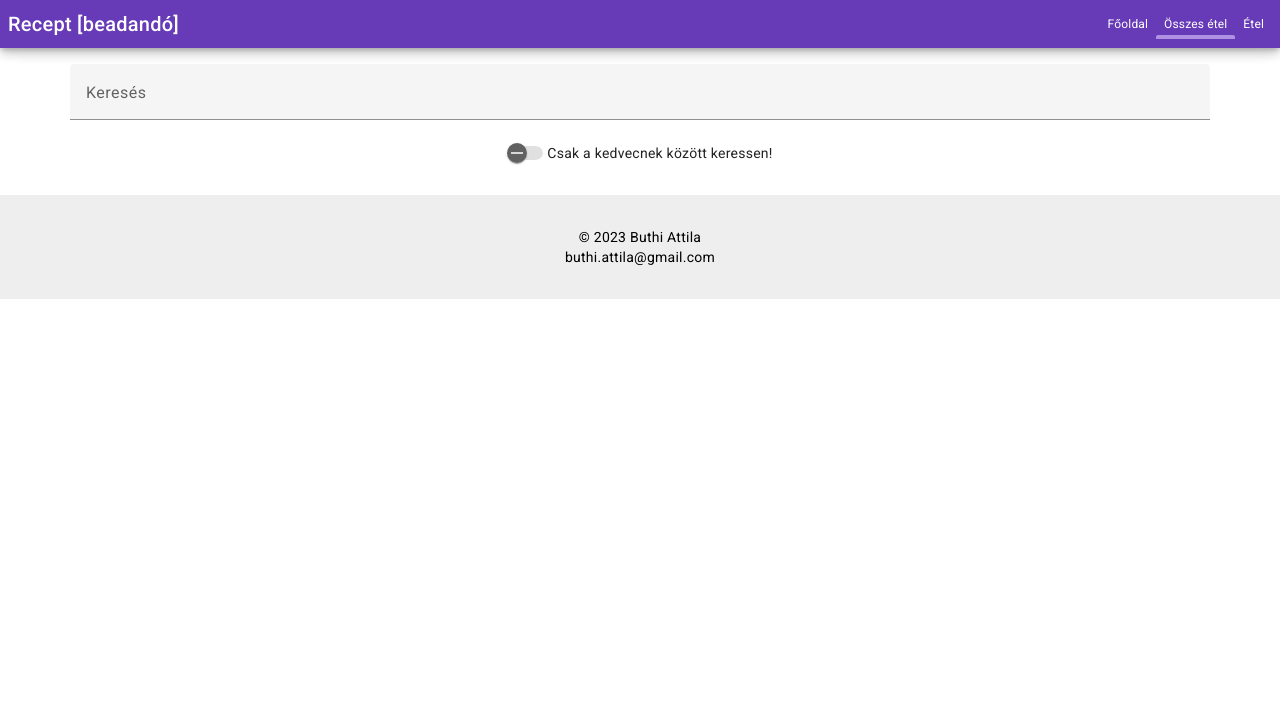
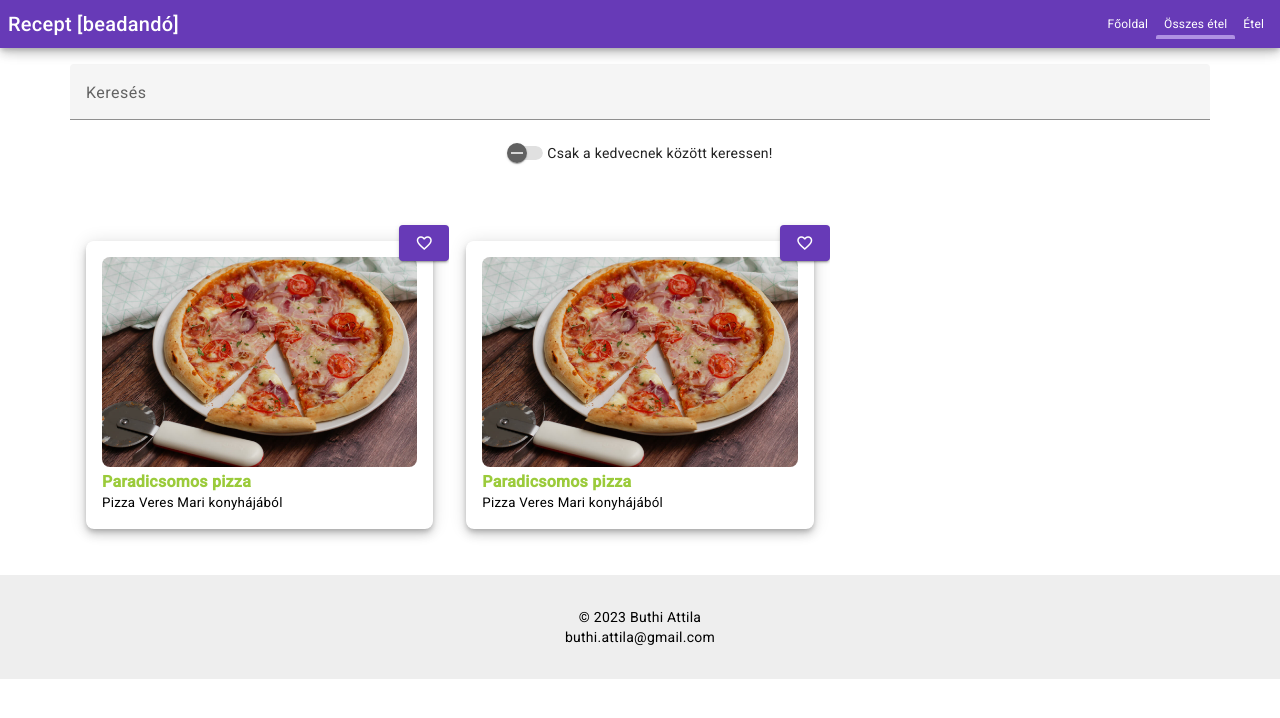
Before and after one commit to buthiattila/buthi-attila-beadando, an Angular app: page /foods in a window 1280 px wide. Shown: the top 718 px of the page. Built offline with nearby package versions, Linux system fonts and the light colour scheme; what ng-image-slider would draw is missing.

Commit message:
összes étel grid megjelenítése

```diff
--- a/src/app/features/foods/foods.component.html
+++ b/src/app/features/foods/foods.component.html
@@ -9,20 +9,35 @@
       </mat-form-field>
 
       <div class="w-100 text-center mb-3">
-        <mat-slide-toggle color="primary"  [(ngModel)]="onlyFavorites">
+        <mat-slide-toggle color="primary" [(ngModel)]="onlyFavorites">
           Csak a kedvecnek között keressen!
         </mat-slide-toggle>
       </div>
 
       <div *ngIf="filteredFoods.length; else elseBlock">
-
-
-
+        <mat-grid-list [cols]="breakpoint" (window:resize)="onResize($event)">
+          <mat-grid-tile class="card" *ngFor="let food of filteredFoods">
+            <mat-card>
+              <mat-card-content class="recipeItem">
+                <app-btn-favorite class="btn-favorite" [itemIdentifier]="food.id"></app-btn-favorite>
+                <div (click)="openItem(food.id)">
+                  <figure class="leadImg mb-1">
+                    <img src="{{food.image}}" alt="{{food.name}}" />
+                  </figure>
+                  <div class="mb-1">
+                    <div class="title">{{food.name}}</div>
+                  </div>
+                  <small class="description mb-1">{{food.shortDescription}}</small>
+                </div>
+              </mat-card-content>
+            </mat-card>
+          </mat-grid-tile>
+        </mat-grid-list>
       </div>
     </div>
   </div>
 </div>
 
 <ng-template #elseBlock>
-  <h2 class="w-100 text-center">Nincs találat</h2>
+  <h2 class="w-100 text-center errorMessage">{{errorMessage}}</h2>
 </ng-template>
--- a/src/app/features/foods/foods.component.scss
+++ b/src/app/features/foods/foods.component.scss
@@ -1,4 +1,49 @@
+$text_color_1: #9bcb3b;
+$text_color_2: #673ab7;
+
 .mat-mdc-form-field {
   font-size: 14px;
   width: 100%;
 }
+
+.mat-mdc-card {
+  box-shadow: none;
+}
+
+.btn-favorite {
+  position: absolute;
+  top: 0;
+  right: 0;
+}
+
+.recipeItem {
+  margin: 1rem;
+  font-size: 1rem;
+  border-radius: .5rem;
+  box-shadow: 0 3px 5px -1px #0003, 0 6px 10px #00000024, 0 1px 18px #0000001f;
+  cursor: pointer;
+
+  .title {
+    font-weight: 600;
+    color: $text_color_1;
+  }
+
+  .category {
+    font-style: italic;
+    font-size: .8rem;
+    color: $text_color_2;
+  }
+
+  .leadImg {
+    img {
+      border-radius: .5rem;
+      max-width: 100%;
+    }
+  }
+}
+
+.errorMessage {
+  margin-top: 2rem;
+  margin-bottom: 2rem;
+  color: $text_color_2;
+}
--- a/src/app/features/foods/foods.component.ts
+++ b/src/app/features/foods/foods.component.ts
@@ -1,29 +1,33 @@
-import {Component} from '@angular/core';
+import {Component, OnInit} from '@angular/core';
 import {Subject} from "rxjs";
 
 import {StorageService} from "../../core/services/storage.service";
 import {FoodService} from "../../core/services/food.service";
 import {Food} from "../../core/types/food.type";
+import {Router} from "@angular/router";
 
 @Component({
   selector: 'app-foods',
   templateUrl: './foods.component.html',
   styleUrls: ['./foods.component.scss']
 })
-export class FoodsComponent {
+export class FoodsComponent implements OnInit {
 
   loading: boolean = false;
   onlyFavorites: boolean = false;
+  errorMessage: string = '';
   foods: Food[] = [];
   filteredFoods: Food[] = [];
+  breakpoint: number = 0;
 
   private unsubscribe = new Subject<void>();
 
-  constructor(private foodService: FoodService, private storageService: StorageService) {
+  constructor(private foodService: FoodService, private storageService: StorageService, private router: Router) {
   }
 
   ngOnInit(): void {
     this.init();
+    this.calcBreakPoint(window);
   }
 
   ngOnDestroy(): void {
@@ -39,9 +43,15 @@ export class FoodsComponent {
         if (response !== null) {
           this.foods = response;
           this.filteredFoods = response;
+
+          this.errorMessage = (!this.foods.length ? 'Nincs feltöltött recept' : '');
+        } else {
+          this.errorMessage = 'Nincs feltöltött recept';
         }
 
-        this.loading = false;
+        setTimeout(() => {
+          this.loading = false;
+        }, 500);
       }
     });
   }
@@ -58,6 +68,32 @@ export class FoodsComponent {
 
       return found;
     });
+
+    this.errorMessage = (!this.filteredFoods.length ? 'Nincs a szűrésnek megfelelő recept' : '');
+  }
+
+  onResize(event: any): void {
+    if (event.target !== null) {
+      this.calcBreakPoint(event.target);
+    }
+  }
+
+  calcBreakPoint(target: any): void {
+    if (target.innerWidth <= 576) {
+      this.breakpoint = 1;
+    } else if (target.innerWidth <= 768) {
+      this.breakpoint = 2;
+    } else if (target.innerWidth <= 992) {
+      this.breakpoint = 2;
+    } else if (target.innerWidth <= 1200) {
+      this.breakpoint = 3;
+    } else if (target.innerWidth <= 1400) {
+      this.breakpoint = 3;
+    }
+  }
+
+  openItem(itemId: number): void {
+    this.router.navigate(['foods', itemId]);
   }
 
 }
--- a/src/assets/foods.json
+++ b/src/assets/foods.json
@@ -40,6 +40,47 @@
           "alt": "izé3"
         }
       ]
+    },
+    {
+      "id": 2,
+      "name": "Paradicsomos pizza",
+      "category": "Pizzareceptek",
+      "image": "assets/images/pizza_1.jpeg",
+      "shortDescription": "Pizza Veres Mari konyhájából",
+      "longDescription": "Paradicsomos pizza Veres Mari konyhájából",
+      "ingredients": [
+        "100 dkg finomliszt",
+        "1.5 dkg friss élesztő",
+        "140 g sűrített paradicsom  (két kis doboz)",
+        "2 ek olívaolaj",
+        "3 gerezd fokhagyma",
+        "2 ek só",
+        "bors  ízlés szerint",
+        "oregánó  ízlés szerint",
+        "bazsalikom  ízlés szerint",
+        "rozmaring  ízlés szerint"
+      ],
+      "cookingDescription": "Egy deci langyos vízben elkeverjük az élesztőt, a cukrot, pici sót és egy kanál lisztet, hagyjuk felfutni.\n      Egy nagy tálba szitáljuk bele a lisztet, keverjük hozzá a felfuttatott élesztőt és annyi langyos vizet még, hogy lágy tésztát kapjunk. Dolgozzuk jól ki addig, míg elengedi az edény falát.\n      Lisztezzük be a tál oldalát, a tészta tetejét, és takarjuk le konyharuhával. Langyos helyen kelesszük, míg a duplájára nem nő.\n      Közben elkészítjük a pizzamártást: a fokhagymát megfuttatjuk az olívaolajban. Vigyázzunk, meg ne barnuljon, mert akkor megkeseredik. Ráöntjük a paradicsompürét, ízesítjük, és annyi vizet adunk hozzá, amennyi a konzervdoboz kimosásához kellett. Fedő alatt összefőzzük.\n      Lisztezett deszkára kivesszük a tésztát, átgyúrjuk, hogy a buborékok távozzanak, és 8 cipóba osztjuk. Ahány személy, annyi cipó, ha maradna, fóliába csomagolva lefagyaszthatjuk.\n      Vékonyra nyújtjuk, és megkenjük 2-3 evőkanál mártással, a szélén 1 cm szegélyt hagyva. Ráreszeljük vagy szeleteljük a sajtot.\n      A sajtra terítjük a sonkát, gombát, halat stb., végül megszórjuk a mártáshoz használt pizzafűszerekkel, előmelegített sütőbe tesszük, és kb. tíz percig sütjük 250 fokon.",
+      "sliderImages": [
+        {
+          "image": "assets/images/pizza_1.jpeg",
+          "thumbImage": "assets/images/pizza_1.jpeg",
+          "title": "izé1",
+          "alt": "izé1"
+        },
+        {
+          "image": "assets/images/pizza_1.jpeg",
+          "thumbImage": "assets/images/pizza_1.jpeg",
+          "title": "izé2",
+          "alt": "izé2"
+        },
+        {
+          "image": "assets/images/pizza_1.jpeg",
+          "thumbImage": "assets/images/pizza_1.jpeg",
+          "title": "izé3",
+          "alt": "izé3"
+        }
+      ]
     }
   ],
   "total": 30
```
Also changed, not shown: 1 other file (tests, documents, lock files or other folders).
